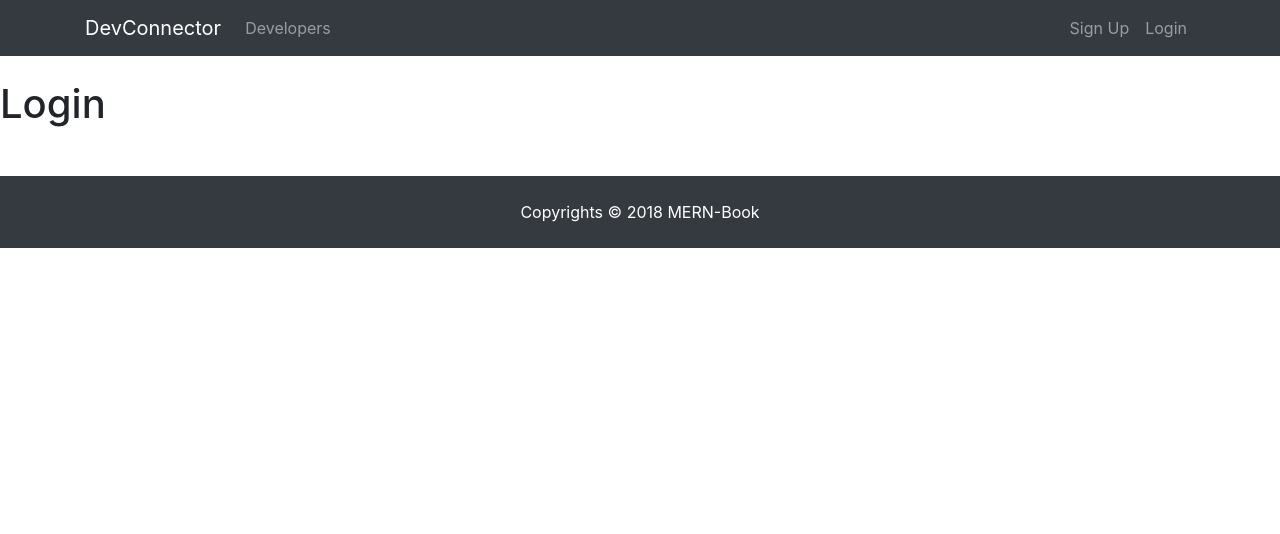
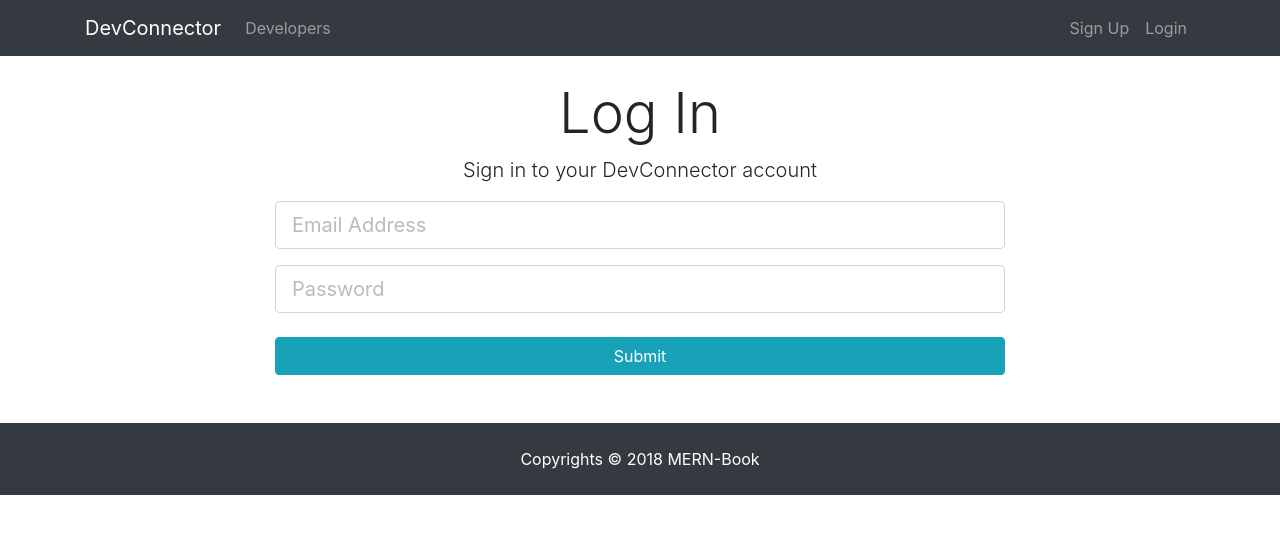
Before and after one commit to harlemtraveler/MERN-Social-Network, a React (Create React App) app in the folder client/: page /login in a window 1280 px wide. Shown: the top 534 px of the page. Built offline with nearby package versions, Linux system fonts and the light colour scheme.

Commit message:
Add Login form && Implement State

```diff
--- a/client/src/components/auth/Login.js
+++ b/client/src/components/auth/Login.js
@@ -1,11 +1,71 @@
 import React, { Component } from 'react';
 
 class Login extends Component {
+  constructor() {
+    super();
+    this.state = {
+      email: "",
+      password: "",
+      errors: {}
+    };
+  }
+
+  onChange = (e) => {
+    this.setState({ [e.target.name]: e.target.value })
+  }
+
+  onSubmit = (e) => {
+    e.preventDefault();
+
+    const newUser = {
+      email: this.state.email,
+      password: this.state.password,
+    };
+
+    console.log(newUser);
+
+  }
 
   render() {
     return (
-      <div>
-        <h1>Login</h1>
+      <div className="login">
+        <div className="container">
+          <div className="row">
+            <div className="col-md-8 m-auto">
+              <h1
+                className="display-4 text-center">
+                  Log In
+                </h1>
+              <p
+                className="lead text-center">
+                Sign in to your DevConnector account
+              </p>
+              <form onSubmit={ this.onSubmit }>
+                <div className="form-group">
+                  <input
+                    type="email"
+                    className="form-control form-control-lg"
+                    placeholder="Email Address"
+                    name="email"
+                    value={ this.state.email }
+                    onChange={ this.onChange } />
+                </div>
+                <div className="form-group">
+                  <input
+                    type="password"
+                    className="form-control form-control-lg"
+                    placeholder="Password"
+                    name="password"
+                    value={ this.state.password }
+                    onChange={ this.onChange } />
+                </div>
+                <input
+                  type="submit"
+                  className="btn btn-info btn-block mt-4" />
+              </form>
+            </div>
+          </div>
+        </div>
       </div>
     );
   }
```
